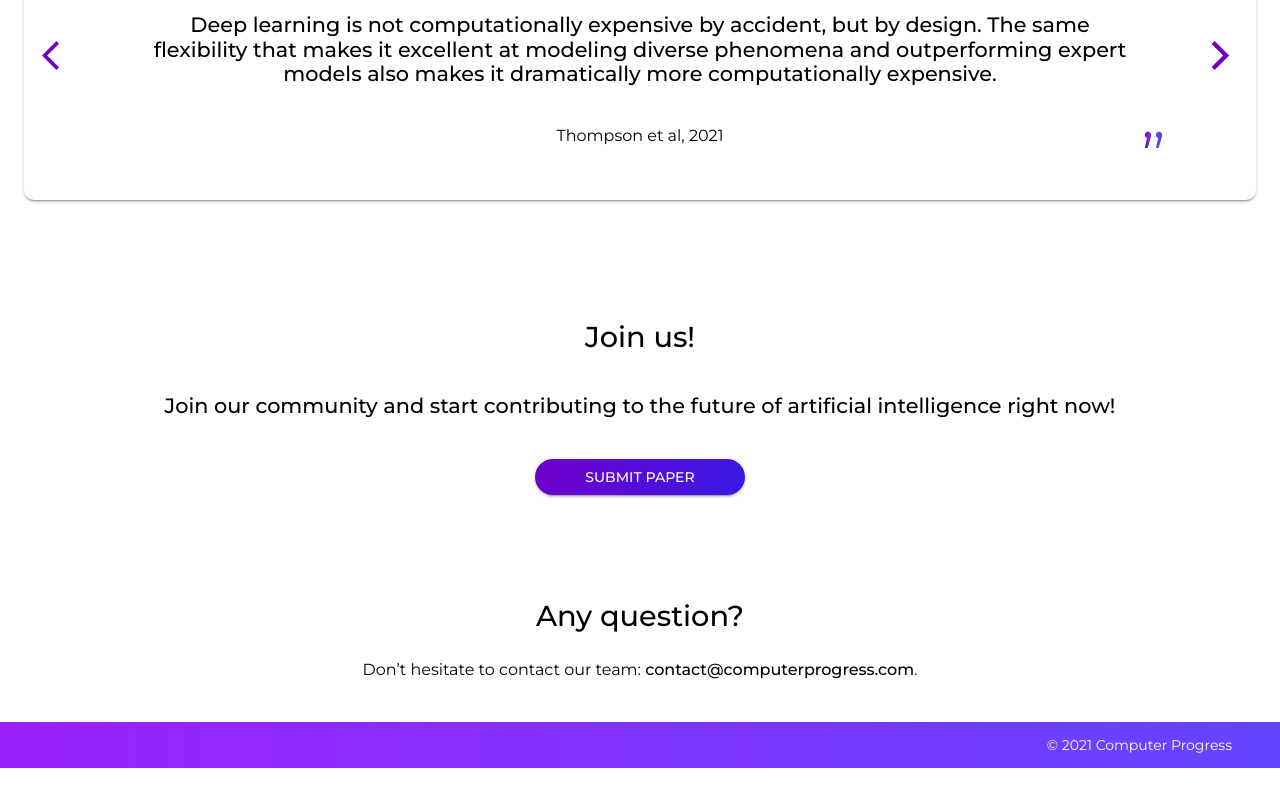
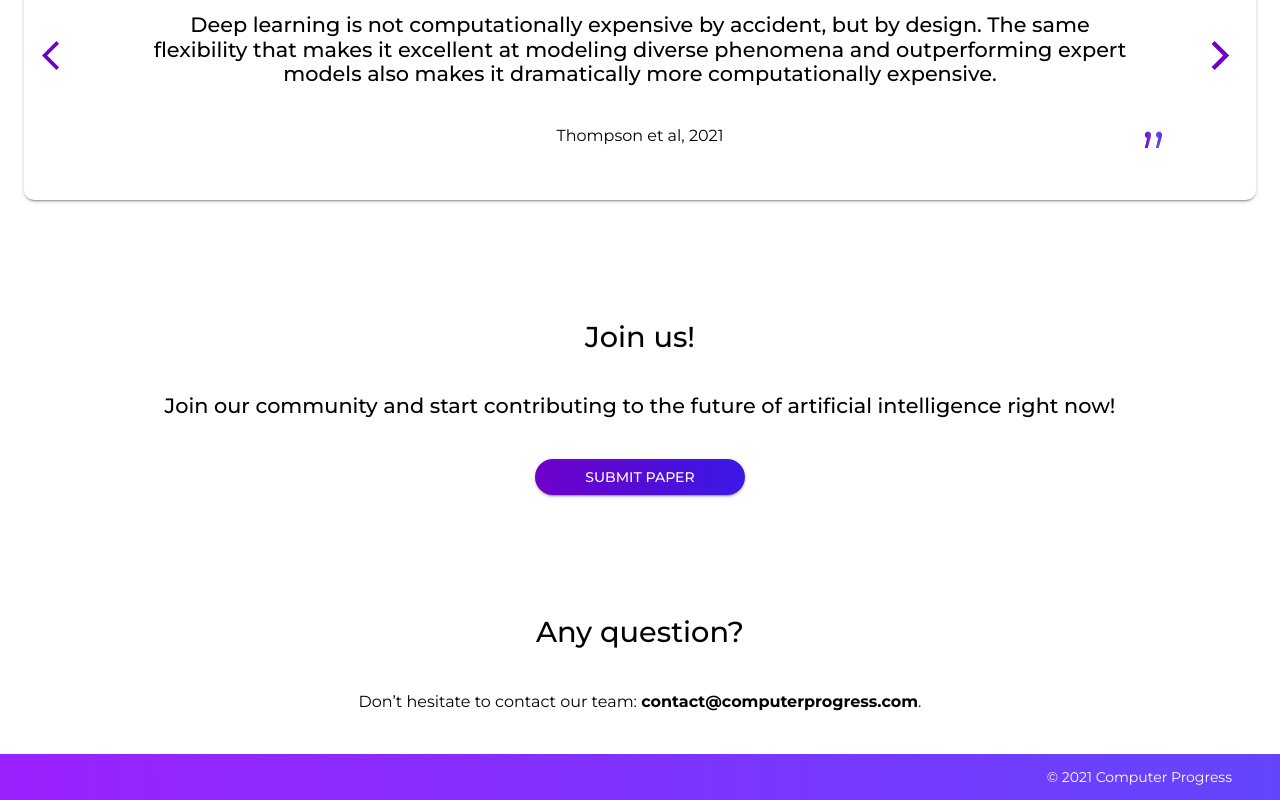
Before and after one commit to Computer-Progress/computerprogress.com, a Next.js app: page /collaborate in a window 1280 px wide. Shown: the part 1220-2020 px from the top of the page. Before the commit the page ends 1988 px from the top, so only its background shows below. Built offline with nearby package versions, Linux system fonts and the light colour scheme.

Commit message:
fix(collaborate): increase other sections margin

```diff
--- a/components/CollaborateQuestion/index.js
+++ /dev/null
@@ -1,25 +0,0 @@
-import { Box, Typography } from "@material-ui/core";
-
-export default function CollaborateQuestion() {
-  return (
-    <Box display="flex" flexDirection="column" alignItems="center">
-      <Box mt={3}>
-        <Typography variant="h2" align="center">
-          Any question?
-        </Typography>
-      </Box>
-
-      <Box mt={3}>
-        <Typography align="center" component="span">
-          Don’t hesitate to contact our team:{" "}
-          <Box display="inline" fontWeight="500">
-            <a href="mailto:contact@computerprogress.com">
-              contact@computerprogress.com
-            </a>
-          </Box>
-          .
-        </Typography>
-      </Box>
-    </Box>
-  );
-}
--- a/containers/Collaborate/index.js
+++ b/containers/Collaborate/index.js
@@ -14,7 +14,6 @@ import {
 import PageTemplate from "../../components/PageTemplate";
 
 import CollaborateImportance from "../../components/CollaborateImportance";
-import CollaborateQuestion from "../../components/CollaborateQuestion";
 
 import {
   StyledFlexboxSection,
@@ -161,7 +160,23 @@ export default function Collaborate() {
         </StyledFlexboxSection>
 
         <StyledFlexboxSection>
-          <CollaborateQuestion />
+          <StyledBox>
+            <Typography variant="h2" align="center">
+              Any question?
+            </Typography>
+          </StyledBox>
+
+          <StyledBox>
+            <Typography align="center">
+              Don’t hesitate to contact our team:{" "}
+              <strong>
+                <a href="mailto:contact@computerprogress.com">
+                  contact@computerprogress.com
+                </a>
+              </strong>
+              .
+            </Typography>
+          </StyledBox>
         </StyledFlexboxSection>
       </PageTemplate>
     </ThemeProvider>
```
Also changed, not shown: components/CollaborateJoin/index.js (deleted, +0 -26 lines), components/CollaborateJoin/styles.js (deleted, +0 -17 lines), components/CollaborateQuestion/styles.js (deleted).
